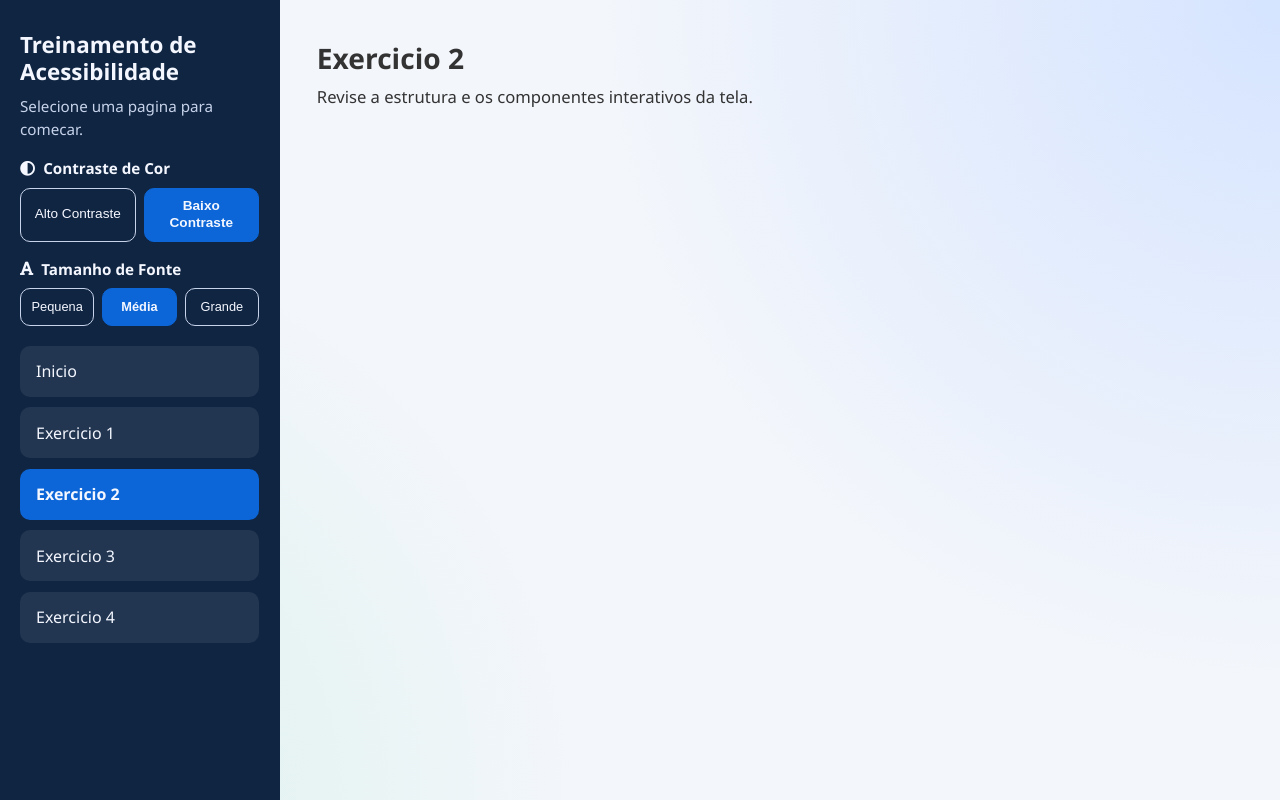
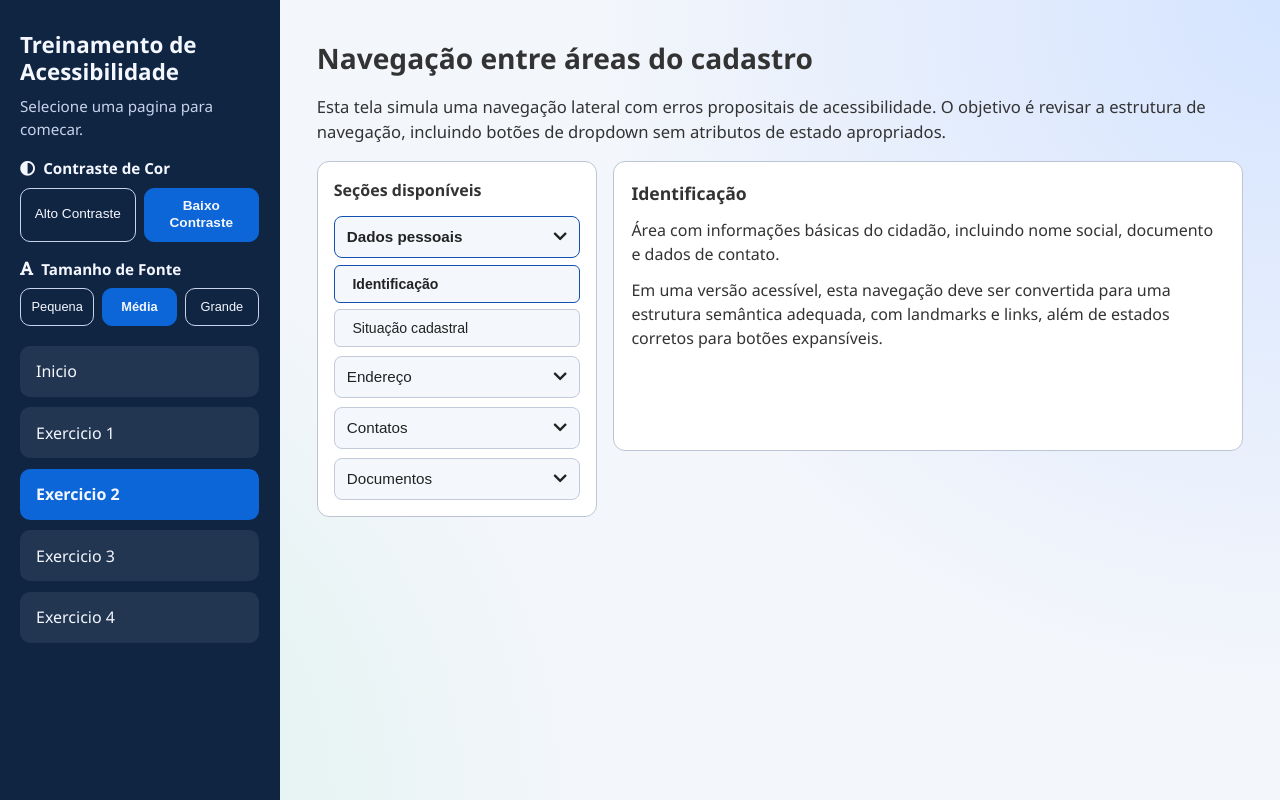
Before and after one commit to Rudigus/Treinamento-Acessibilidade, a React (Vite) app: page /exercicio-2 in a window 1280 px wide. Built offline with nearby package versions, Linux system fonts and the light colour scheme; a web font is replaced by a local one.

Commit message:
adiciona base exercicio 2

```diff
--- a/src/paginas/Exercicio2/Exercicio2.css
+++ b/src/paginas/Exercicio2/Exercicio2.css
@@ -1,8 +1,9 @@
 .pagina-exercicio-2 {
-  max-width: 840px;
+  width: 100%;
+  max-width: none;
   display: flex;
   flex-direction: column;
-  gap: 0.35rem;
+  gap: 1rem;
   color: #333333;
 }
 
@@ -16,6 +17,116 @@
   color: inherit;
 }
 
+.pagina-exercicio-2 .painel-navegacao-erro {
+  display: grid;
+  grid-template-columns: minmax(220px, 280px) 1fr;
+  gap: 1rem;
+  align-items: start;
+}
+
+.pagina-exercicio-2 .menu-lateral-erro {
+  border: 1px solid #bcc5d3;
+  border-radius: 12px;
+  background: #ffffff;
+  padding: 1rem;
+}
+
+.pagina-exercicio-2 .menu-lateral-erro h3 {
+  margin: 0;
+  font-size: 1rem;
+}
+
+.pagina-exercicio-2 .menu-lateral-erro__lista {
+  margin: 0.85rem 0 0;
+  padding: 0;
+  list-style: none;
+  display: grid;
+  gap: 0.55rem;
+}
+
+.pagina-exercicio-2 .menu-lateral-erro__botao {
+  width: 100%;
+  min-height: 42px;
+  border-radius: 8px;
+  border: 1px solid #c3cada;
+  background: #f4f7fb;
+  color: #222222;
+  padding: 0.6rem 0.75rem;
+  text-align: left;
+  font-size: 0.95rem;
+  cursor: pointer;
+}
+
+.pagina-exercicio-2 .menu-lateral-erro__botao-dropdown {
+  display: inline-flex;
+  align-items: center;
+  justify-content: space-between;
+  gap: 0.8rem;
+}
+
+.pagina-exercicio-2 .menu-lateral-erro__botao.esta-ativo {
+  border-color: #1351b4;
+  font-weight: 700;
+}
+
+.pagina-exercicio-2 .menu-lateral-erro__sublista {
+  margin: 0.45rem 0 0;
+  padding: 0;
+  list-style: none;
+  display: grid;
+  gap: 0.4rem;
+}
+
+.pagina-exercicio-2 .menu-lateral-erro__botao-item {
+  min-height: 38px;
+  border-radius: 6px;
+  font-size: 0.88rem;
+  padding-left: 1.1rem;
+}
+
+.pagina-exercicio-2 .conteudo-secao {
+  border: 1px solid #bcc5d3;
+  border-radius: 12px;
+  background: #ffffff;
+  padding: 1.1rem;
+  min-height: 290px;
+  display: flex;
+  flex-direction: column;
+  gap: 0.75rem;
+}
+
+.pagina-exercicio-2 .conteudo-secao h3 {
+  margin: 0;
+  font-size: 1.1rem;
+}
+
+.pagina-exercicio-2 .conteudo-secao p {
+  margin: 0;
+  line-height: 1.5;
+}
+
+@media (max-width: 900px) {
+  .pagina-exercicio-2 .painel-navegacao-erro {
+    grid-template-columns: 1fr;
+  }
+}
+
 body[data-theme='dark'] .pagina-exercicio-2 {
   color: #e7edf6;
 }
+
+body[data-theme='dark'] .pagina-exercicio-2 .menu-lateral-erro,
+body[data-theme='dark'] .pagina-exercicio-2 .conteudo-secao {
+  background: #000000;
+  border-color: #7d8591;
+}
+
+body[data-theme='dark'] .pagina-exercicio-2 .menu-lateral-erro__botao {
+  background: #000000;
+  border-color: #7d8591;
+  color: #fff333;
+}
+
+body[data-theme='dark'] .pagina-exercicio-2 .menu-lateral-erro__botao.esta-ativo {
+  border-color: #fff333;
+}
--- a/src/paginas/Exercicio2/Exercicio2.jsx
+++ b/src/paginas/Exercicio2/Exercicio2.jsx
@@ -1,12 +1,158 @@
+import { useMemo, useState } from 'react'
 import './Exercicio2.css'
 
 function Exercicio2() {
+  const secoes = useMemo(() => {
+    return [
+      {
+        id: 'dados-pessoais',
+        titulo: 'Dados pessoais',
+        itens: [
+          {
+            id: 'identificacao',
+            titulo: 'Identificação',
+            descricao:
+              'Área com informações básicas do cidadão, incluindo nome social, documento e dados de contato.',
+          },
+          {
+            id: 'situacao-cadastral',
+            titulo: 'Situação cadastral',
+            descricao: 'Área para consulta da situação atual do cadastro e histórico de atualizações.',
+          },
+        ],
+      },
+      {
+        id: 'endereco',
+        titulo: 'Endereço',
+        itens: [
+          {
+            id: 'residencial',
+            titulo: 'Residencial',
+            descricao:
+              'Área com os endereços cadastrados para correspondência e confirmação de localidade.',
+          },
+          {
+            id: 'comercial',
+            titulo: 'Comercial',
+            descricao: 'Área com endereço de trabalho e referências para contato institucional.',
+          },
+        ],
+      },
+      {
+        id: 'contatos',
+        titulo: 'Contatos',
+        itens: [
+          {
+            id: 'telefones',
+            titulo: 'Telefones',
+            descricao:
+              'Área com telefones e regras de contato para notificações do serviço.',
+          },
+          {
+            id: 'emails',
+            titulo: 'E-mails',
+            descricao:
+              'Área com e-mails principais e alternativos usados para autenticação e comunicação.',
+          },
+        ],
+      },
+      {
+        id: 'documentos',
+        titulo: 'Documentos',
+        itens: [
+          {
+            id: 'obrigatorios',
+            titulo: 'Obrigatórios',
+            descricao:
+              'Área para consulta e atualização dos documentos obrigatórios e anexos enviados.',
+          },
+          {
+            id: 'complementares',
+            titulo: 'Complementares',
+            descricao:
+              'Área para anexos adicionais solicitados em fluxos específicos de atualização cadastral.',
+          },
+        ],
+      },
+    ]
+  }, [])
+
+  const [dropdownAberto, setDropdownAberto] = useState(secoes[0].id)
+  const [itemAtivo, setItemAtivo] = useState(secoes[0].itens[0].id)
+
+  const alternarDropdown = (secaoId) => {
+    setDropdownAberto((atual) => (atual === secaoId ? '' : secaoId))
+  }
+
+  const dadosItemAtivo =
+    secoes.flatMap((secao) => secao.itens).find((item) => item.id === itemAtivo) ?? secoes[0].itens[0]
+
   return (
     <section className="pagina-exercicio-2" aria-labelledby="titulo-exercicio-2">
-      <h2 id="titulo-exercicio-2">Exercicio 2</h2>
+      <h2 id="titulo-exercicio-2">Navegação entre áreas do cadastro</h2>
       <span className="subtitulo-pagina">
-        Revise a estrutura e os componentes interativos da tela.
+        Esta tela simula uma navegação lateral com erros propositais de acessibilidade.
+        O objetivo é revisar a estrutura de navegação, incluindo botões de dropdown sem
+        atributos de estado apropriados.
       </span>
+
+      <div className="painel-navegacao-erro">
+        <div className="menu-lateral-erro" aria-label="Menu lateral de seções">
+          <h3>Seções disponíveis</h3>
+
+          <ul className="menu-lateral-erro__lista">
+            {secoes.map((secao) => {
+              const estaAberto = secao.id === dropdownAberto
+
+              return (
+                <li key={secao.id}>
+                  <button
+                    type="button"
+                    className={`menu-lateral-erro__botao menu-lateral-erro__botao-dropdown${
+                      estaAberto ? ' esta-ativo' : ''
+                    }`}
+                    onClick={() => alternarDropdown(secao.id)}
+                  >
+                    <span>{secao.titulo}</span>
+                    <i className="fas fa-chevron-down" aria-hidden="true" />
+                  </button>
+
+                  {estaAberto && (
+                    <ul className="menu-lateral-erro__sublista">
+                      {secao.itens.map((item) => {
+                        const itemEstaAtivo = item.id === itemAtivo
+
+                        return (
+                          <li key={item.id}>
+                            <button
+                              type="button"
+                              className={`menu-lateral-erro__botao menu-lateral-erro__botao-item${
+                                itemEstaAtivo ? ' esta-ativo' : ''
+                              }`}
+                              onClick={() => setItemAtivo(item.id)}
+                            >
+                              {item.titulo}
+                            </button>
+                          </li>
+                        )
+                      })}
+                    </ul>
+                  )}
+                </li>
+              )
+            })}
+          </ul>
+        </div>
+
+        <article className="conteudo-secao">
+          <h3>{dadosItemAtivo.titulo}</h3>
+          <p>{dadosItemAtivo.descricao}</p>
+          <p>
+            Em uma versão acessível, esta navegação deve ser convertida para uma estrutura semântica
+            adequada, com landmarks e links, além de estados corretos para botões expansíveis.
+          </p>
+        </article>
+      </div>
     </section>
   )
 }
```
